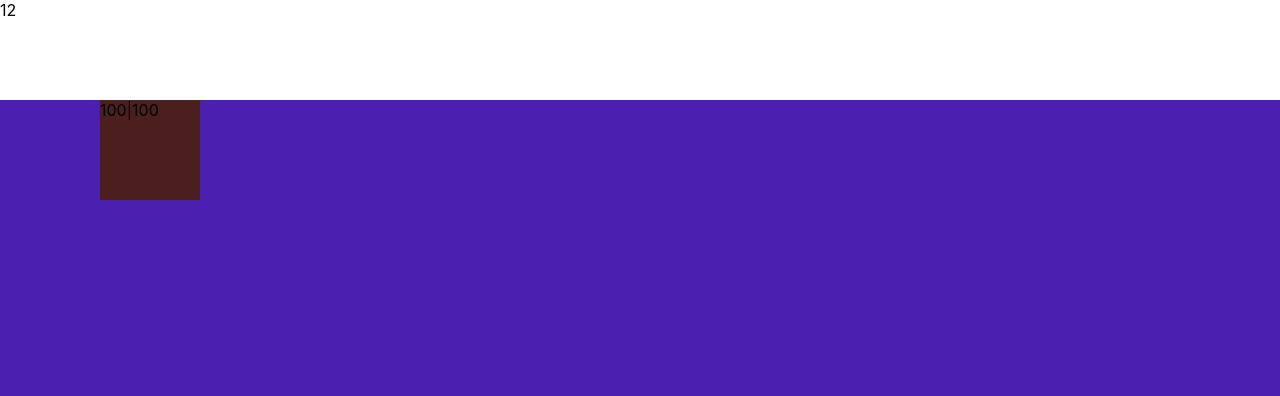
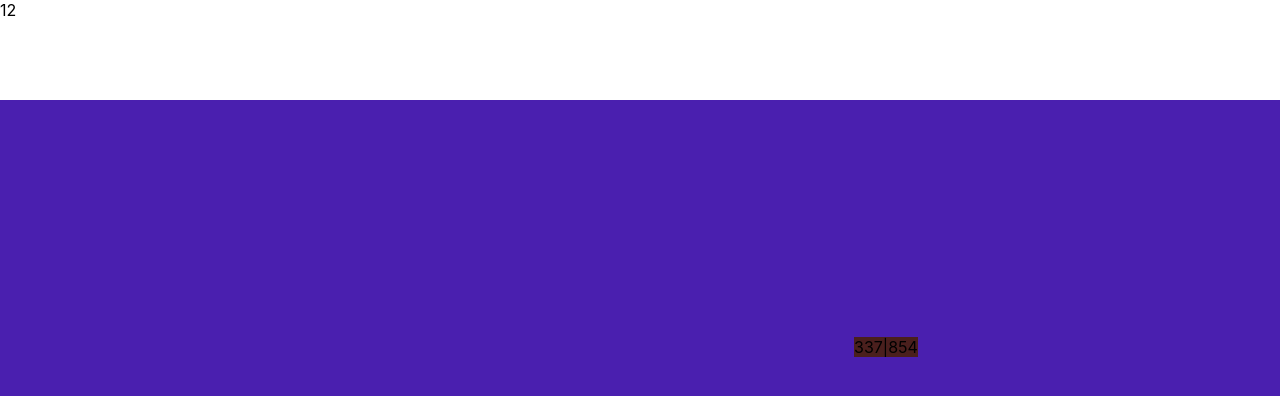
Before and after one commit to Betrayer/clicker, a React (Create React App) app: page / in a window 1280 px wide. Shown: the top 396 px of the page. Built offline with nearby package versions, Linux system fonts and the light colour scheme.

Commit message:
moved variables out of components

```diff
--- a/src/components/Target/Target.tsx
+++ b/src/components/Target/Target.tsx
@@ -1,35 +1,45 @@
-import React, { FC, useState } from 'react';
 import './index.scss';
+
+import React, { FC, useEffect, useState } from 'react';
+
+import { handleRandomCoordinates } from '../../helpers/coordinates';
+import targetSize from '../../constants/_target.module.scss';
 import { useDimensions } from '../../hooks/useDimensions';
 
 const Target: FC = () => {
 	const { dimensions } = useDimensions();
-
-	const [coordinates, setCoordinates] = useState({
-		top: 100,
-		left: 100,
-	});
 
 	const minHeight = 100;
 	const maxHeight = dimensions.height - 100;
 	const minWidth = 0;
 	const maxWidth = dimensions.width - 100;
 
+	useEffect(() => {
+		randomCoordinates();
+		// eslint-disable-next-line react-hooks/exhaustive-deps
+	}, []);
+
+	const [coordinates, setCoordinates] = useState({
+		top: 0,
+		left: 0,
+	});
+
 	const randomCoordinates = () => {
 		setCoordinates({
-			top:
-				Math.floor(Math.random() * (maxHeight - minHeight + 1)) +
-				minHeight,
-			left:
-				Math.floor(Math.random() * (maxWidth - minWidth + 1)) +
-				minWidth,
+			top: handleRandomCoordinates(minHeight, maxHeight),
+			left: handleRandomCoordinates(minWidth, maxWidth),
 		});
 	};
 
 	return (
 		<div
 			className='target'
-			style={{ top: coordinates.top, left: coordinates.left }}
+			style={{
+				top: coordinates.top,
+				left: coordinates.left,
+				height: targetSize.targetSize,
+				width: targetSize.targetSize,
+			}}
 			onClick={randomCoordinates}
 		>
 			<span>
--- a/src/components/Target/index.scss
+++ b/src/components/Target/index.scss
@@ -1,6 +1,5 @@
 .target {
-	width: 100px;
-	height: 100px;
 	background-color: #4a1f1d;
 	position: absolute;
+	cursor: default;
 }
--- /dev/null
+++ b/src/constants/_target.module.scss
@@ -0,0 +1,5 @@
+$targetSize: 100px;
+
+:export {
+	targetSize: $targetSize;
+}
--- /dev/null
+++ b/src/helpers/coordinates.ts
@@ -0,0 +1,4 @@
+export const handleRandomCoordinates = (minVal: number, maxVal: number) => {
+	const result = Math.floor(Math.random() * (maxVal - minVal + 1)) + minVal;
+	return result;
+};
--- a/src/index.tsx
+++ b/src/index.tsx
@@ -5,12 +5,12 @@ import App from './App';
 import reportWebVitals from './reportWebVitals';
 
 const root = ReactDOM.createRoot(
-  document.getElementById('root') as HTMLElement
+	document.getElementById('root') as HTMLElement,
 );
 root.render(
-  <React.StrictMode>
-    <App />
-  </React.StrictMode>
+	// <React.StrictMode>
+	<App />,
+	// </React.StrictMode>
 );
 
 // If you want to start measuring performance in your app, pass a function
```
Also changed, not shown: src/variables/_variables.scss (line endings or trailing spaces).
